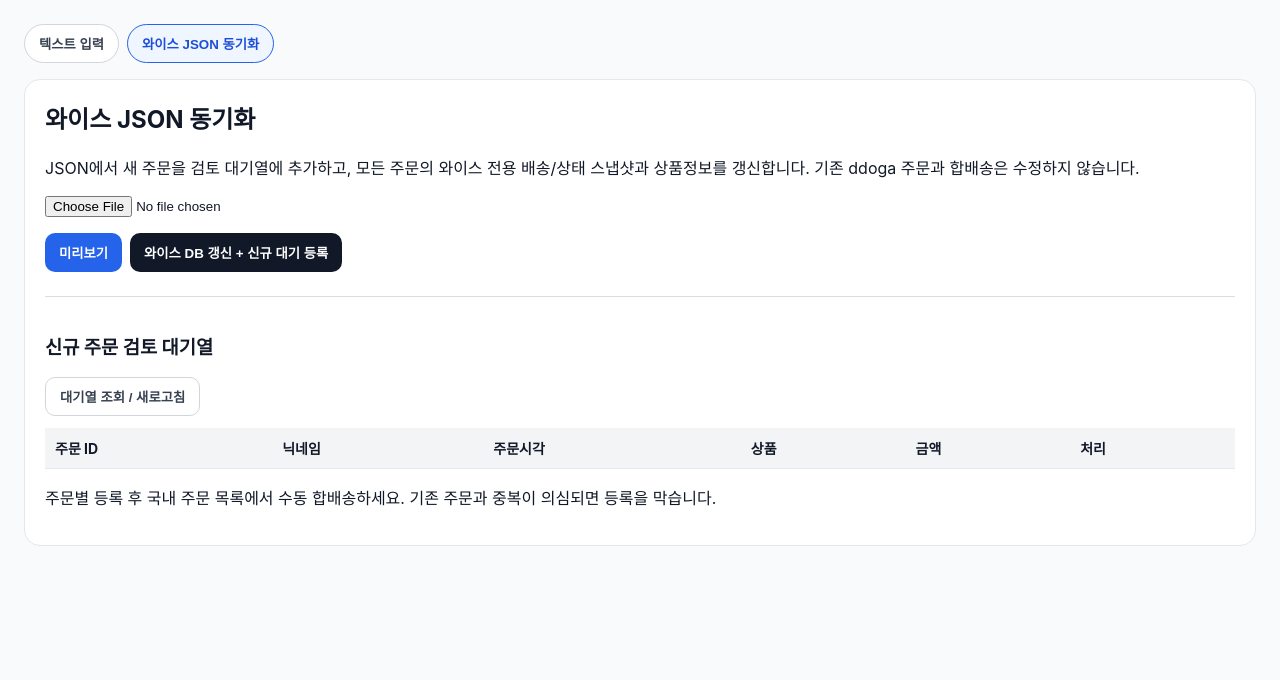
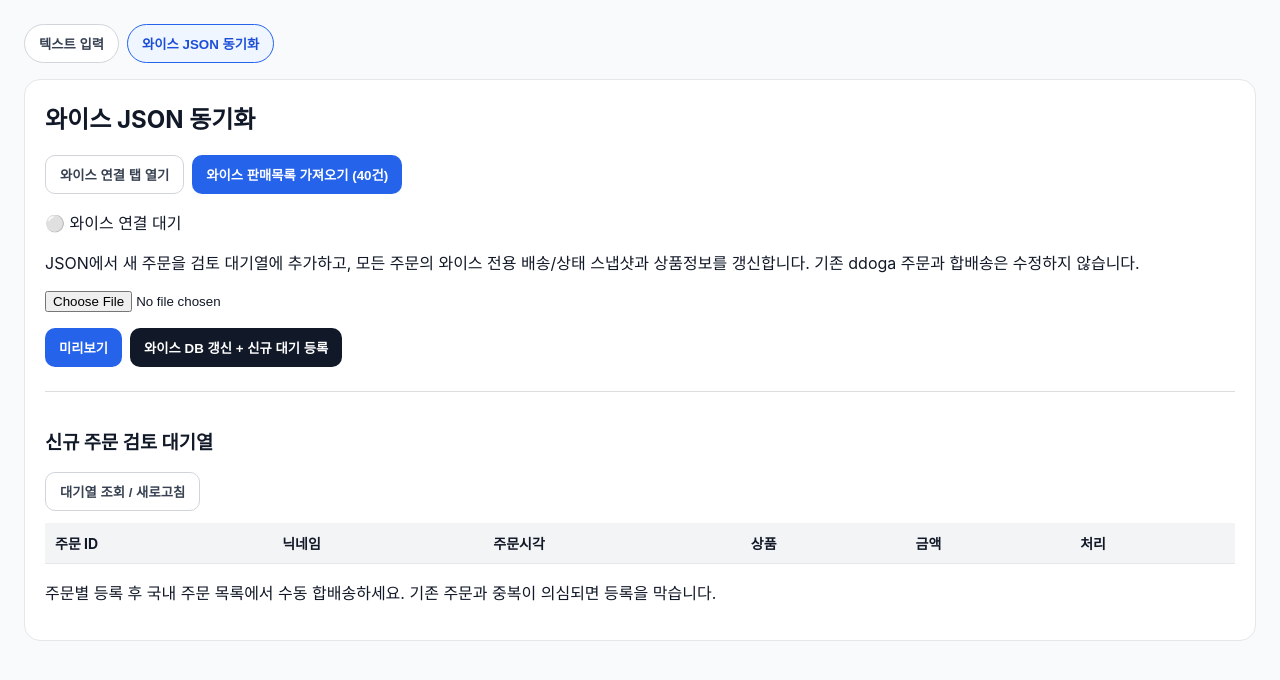
Before and after one commit to ddogagak/shipping, a Next.js app in the folder web/: page /domestic-upload in a window 1280 px wide. Shown: the top 680 px of the page. Built offline with nearby package versions, Linux system fonts and the light colour scheme.

Commit message:
Add ddoga initiated order pull UI

```diff
--- a/web/src/app/domestic-upload/WiseJsonImport.tsx
+++ b/web/src/app/domestic-upload/WiseJsonImport.tsx
@@ -7,11 +7,15 @@ type UpdateCandidate={wise_order_id:number;order_id:string;nickname:string;order
 type Candidate={wise_order_id:number;nickname:string;ordered_at:string;items:number;existingDomestic:boolean;alreadyQueued:boolean;matched_order_ids:string[]};
 export default function WiseJsonImport(){
  const [file,setFile]=useState<File|null>(null);
+ const [wiseTab,setWiseTab]=useState<Window|null>(null);
+ const [wiseConnected,setWiseConnected]=useState(false);
  useEffect(()=>{
   const allowedOrigin="https://wyyyes.com";
   function onMessage(event:MessageEvent){
-   if(event.origin!==allowedOrigin||event.source!==window.opener)return;
+   if(event.origin!==allowedOrigin||(event.source!==window.opener&&event.source!==wiseTab))return;
    const data=event.data;
+   if(data?.type==="DDOGA_WISE_PULL_READY"){setWiseConnected(true);setMessage("와이스 연결됨");return;}
+   if(data?.type==="DDOGA_WISE_PULL_ERROR"){setMessage(String(data.error||"조회 실패"));return;}
    if(data?.type==="DDOGA_WISE_PING"){
     (event.source as Window).postMessage({type:"DDOGA_WISE_READY"},allowedOrigin);
     return;
@@ -28,7 +32,7 @@ export default function WiseJsonImport(){
   }
   window.addEventListener("message",onMessage);
   return ()=>window.removeEventListener("message",onMessage);
- },[]);
+ },[wiseTab]);
  const [queue,setQueue]=useState<Array<{wise_order_id:number;buyer_nickname:string;ordered_at:string;item_summary:string;item_count:number;item_total_price:number}>>([]);
  const [queueError,setQueueError]=useState("");
  async function loadQueue(){try{const r=await fetch("/api/domestic/wise-json-queue");const d=await r.json();if(!r.ok)throw new Error(d.error);setQueue(d.orders??[]);setQueueError("");}catch(e){setQueueError(e instanceof Error?e.message:"조회 실패")}}
@@ -64,6 +68,8 @@ export default function WiseJsonImport(){
  }
  return <section style={{border:"1px solid #e5e7eb",borderRadius:16,padding:20,background:"#fff",marginTop:16}}>
   <h2 style={{marginTop:0}}>와이스 JSON 동기화</h2>
+  <div style={{display:"flex",gap:8,flexWrap:"wrap"}}><button style={secondaryButtonStyle} onClick={()=>{const w=window.open("https://wyyyes.com/deliverylist","ddoga_wise_order_pull");if(w){setWiseTab(w);setWiseConnected(false)}else setMessage("팝업 차단을 해제해줘.")}}>와이스 연결 탭 열기</button><button style={primaryButtonStyle} disabled={!wiseConnected||loading} onClick={()=>{wiseTab?.postMessage({type:"DDOGA_WISE_PULL_REQUEST"},"https://wyyyes.com");setMessage("와이스 주문 조회 중...")}}>와이스 판매목록 가져오기 (40건)</button></div>
+  <p>{wiseConnected?"🟢 와이스 연결됨":"⚪ 와이스 연결 대기"}</p>
   <p>JSON에서 새 주문을 검토 대기열에 추가하고, 모든 주문의 와이스 전용 배송/상태 스냅샷과 상품정보를 갱신합니다. 기존 ddoga 주문과 합배송은 수정하지 않습니다.</p>
   <input type="file" accept=".json,application/json" onChange={e=>{setFile(e.target.files?.[0]??null);setPreview(null);setMessage("")}}/>
   <div style={{display:"flex",gap:8,marginTop:16}}>
```
